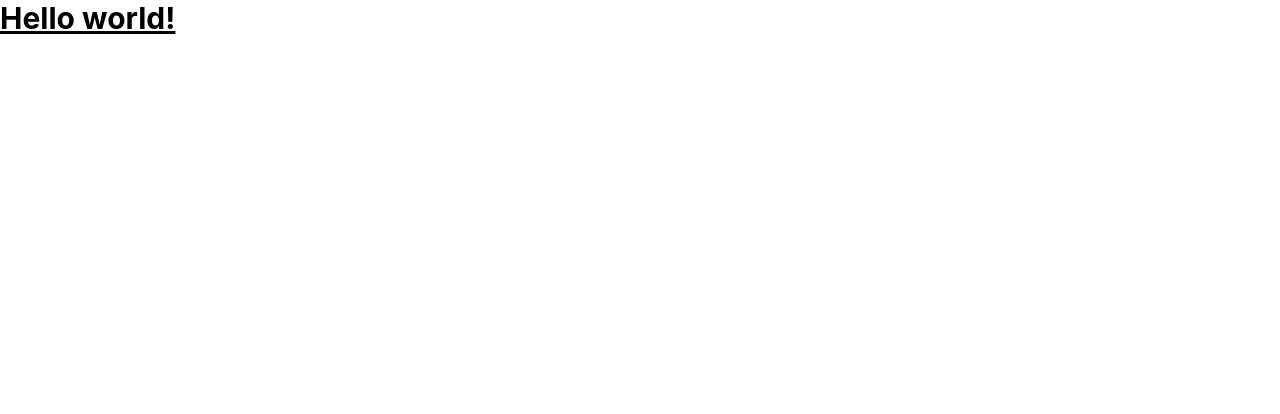
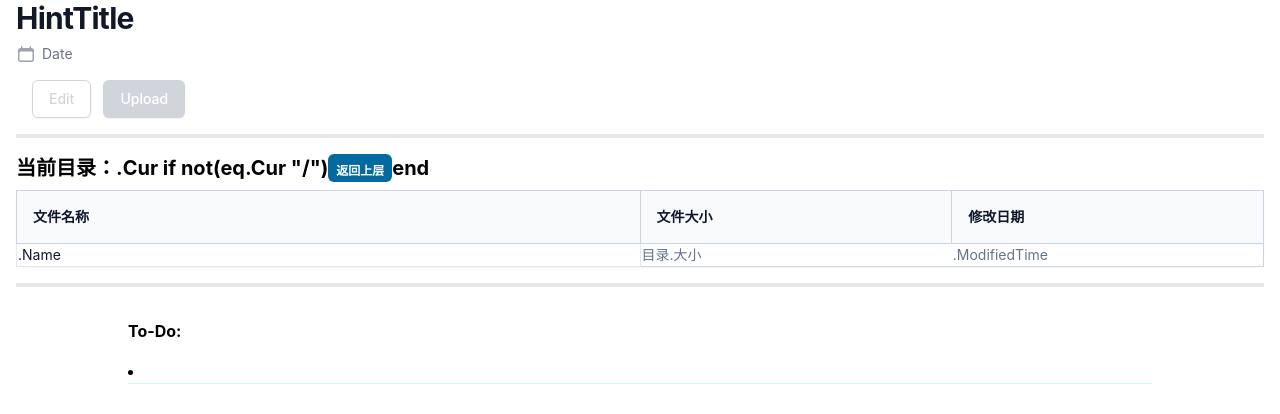
Before and after one commit to foreverlz1111/gogo_land, a React (Create React App) app in the folder fi-fileserver/shower/: page / in a window 1280 px wide. Shown: the top 414 px of the page. Built offline with nearby package versions, Linux system fonts and the light colour scheme; the HTML template or start-up script is replaced by a standard one.

Commit message:
更新文件夹 deprecated

```diff
--- a/fi-fileserver/shower/package.json
+++ b/fi-fileserver/shower/package.json
@@ -6,6 +6,7 @@
     "@testing-library/jest-dom": "^5.16.5",
     "@testing-library/react": "^13.4.0",
     "@testing-library/user-event": "^13.5.0",
+    "bootstrap-icons": "^1.10.2",
     "react": "^18.2.0",
     "react-dom": "^18.2.0",
     "react-scripts": "5.0.1",
--- a/fi-fileserver/shower/src/App.js
+++ b/fi-fileserver/shower/src/App.js
@@ -1,15 +1,40 @@
-
 
 function App() {
   return (
-    <div className="App">
-      <header className="App-header">
-        <h1 className="text-3xl font-bold underline">
-          Hello world!
-        </h1>
-      </header>
-    </div>
-  );
+      <body className="ml-4 mr-4">
+      <p className="font-bold mb-2 text-xl">当前目录：.Cur if not(eq.Cur "/")
+          <button onClick="pre()" className="text-md text-white bg-sky-700 hover:bg-sky-500 rounded-md">
+              <i className="bi bi-arrow-bar-left"></i><span className="text-xs px-2">返回上层</span></button>
+          end</p>
+      <table
+          className="rounded-xl border-collapse table-fixed w-full text-sm border-collapse w-full border border-slate-400 dark:border-slate-500 bg-white dark:bg-slate-800 text-sm shadow-sm hover:border-spacing-2">
+          <thead className="bg-slate-50 dark:bg-slate-700">
+          <tr>
+              <th className=" border border-slate-300 dark:border-slate-600 font-semibold p-4 text-slate-900 dark:text-slate-200 text-left">
+                  文件名称
+              </th>
+
+              <th className="w-1/4 border border-slate-300 dark:border-slate-600 font-semibold p-4 text-slate-900 dark:text-slate-200 text-left">
+                  文件大小
+              </th>
+              <th className="w-1/4 border border-slate-300 dark:border-slate-600 font-semibold p-4 text-slate-900 dark:text-slate-200 text-left">
+                  修改日期
+              </th>
+          </tr>
+          </thead>
+          <tbody>
+          {/*range $Files*/}
+          <tr className="border border-slate-300 dark:border-slate-700 p-4 text-slate-500 dark:text-slate-400 hover:bg-gray-200 font-md">
+              <td className="text-slate-900 border">
+                  <button onClick=""><span>.Name</span></button>
+              </td>
+              <td> 目录.大小</td>
+              <td> .ModifiedTime</td>
+          </tr>
+          </tbody>
+      </table>
+      </body>
+  )
 }
 
 export default App;
--- /dev/null
+++ b/fi-fileserver/shower/src/footer.js
@@ -0,0 +1,21 @@
+function Footer() {
+    return (
+        <footer className="ml-4 mr-4 text-center bg-white text-white border-t-4 mt-4">
+            <div className="container-center px-1 pt-2">
+                <div className="flex justify-center mb-6">
+                </div>
+                <div className="border-b border-teal-100 w-11/12 sm:max-w-5xl mx-auto text-black text-left ">
+                    <p className="font-bold mb-4">To-Do:</p>
+                    <ul className="list-disc list-inside">
+                        <li></li>
+                    </ul>
+                    <div
+                        className="grid gap-4 grid-cols-3 text-sm sm:text-lg w-11/12 sm:max-w-5xl mx-auto text-sm sm:text-lg rounded-lg">
+                    </div>
+                </div>
+            </div>
+        </footer>
+    )
+}
+
+export default Footer
--- /dev/null
+++ b/fi-fileserver/shower/src/header.js
@@ -0,0 +1,45 @@
+function Header() {
+    return (<header>
+        <div className="ml-4 mr-4 lg:items-center lg:justify-between border-b-4 mb-4">
+            <div className="min-w-0 flex-1 mb-4">
+                <h2 className="text-2xl font-bold leading-7 text-gray-900 sm:truncate sm:text-3xl sm:tracking-tight">
+                    HintTitle
+                </h2>
+                <div className="mt-1 flex flex-col sm:mt-0 sm:flex-row sm:flex-wrap sm:space-x-6">
+                    <div className="mt-2 flex items-center text-sm text-gray-500">
+
+                        <svg aria-hidden="true" className="mr-1.5 h-5 w-5 flex-shrink-0 text-gray-400"
+                             fill="currentColor" viewBox="0 0 20 20" xmlns="http://www.w3.org/2000/svg">
+                            <path clip-rule="evenodd"
+                                  d="M5.75 2a.75.75 0 01.75.75V4h7V2.75a.75.75 0 011.5 0V4h.25A2.75 2.75 0 0118 6.75v8.5A2.75 2.75 0 0115.25 18H4.75A2.75 2.75 0 012 15.25v-8.5A2.75 2.75 0 014.75 4H5V2.75A.75.75 0 015.75 2zm-1 5.5c-.69 0-1.25.56-1.25 1.25v6.5c0 .69.56 1.25 1.25 1.25h10.5c.69 0 1.25-.56 1.25-1.25v-6.5c0-.69-.56-1.25-1.25-1.25H4.75z"
+                                  fill-rule="evenodd"/>
+                        </svg>
+                        Date
+                    </div>
+                </div>
+            </div>
+            <div className="mt-5 flex lg:mt-0 lg:ml-4 mb-4">
+            <span className="hidden sm:block">
+                <button
+                    className="inline-flex items-center rounded-md border border-gray-300 bg-white px-4 py-2 text-sm font-medium text-gray-300 shadow-sm bg-gray-50 focus:outline-none focus:ring-2 focus:ring-indigo-500 focus:ring-offset-2"
+                    disabled
+                    type="button">
+                    Edit
+      </button>
+    </span>
+                <span className="sm:ml-3">
+      <button
+          className="inline-flex items-center rounded-md border border-transparent px-4 py-2 text-sm font-medium bg-gray-300 text-white shadow-sm focus:outline-none focus:ring-2 focus:ring-indigo-500 focus:ring-offset-2"
+          disabled
+          type="button">
+          Upload
+      </button>
+    </span>
+                <div className="relative ml-3 sm:hidden">
+                </div>
+            </div>
+        </div>
+    </header>)
+}
+
+export default Header
--- a/fi-fileserver/shower/src/index.js
+++ b/fi-fileserver/shower/src/index.js
@@ -2,13 +2,17 @@ import React from 'react';
 import ReactDOM from 'react-dom/client';
 import './index.css';
 import App from './App';
+import Header from "./header"
+import Footer from "./footer";
 import reportWebVitals from './reportWebVitals';
 
 const root = ReactDOM.createRoot(document.getElementById('root'));
 root.render(
-  <React.StrictMode>
-    <App />
-  </React.StrictMode>
+    <React.StrictMode>
+        <Header/>
+        <App/>
+        <Footer/>
+    </React.StrictMode>
 );
 
 // If you want to start measuring performance in your app, pass a function
```
Also changed, not shown: 2 other files (tests, documents, lock files or other folders).
